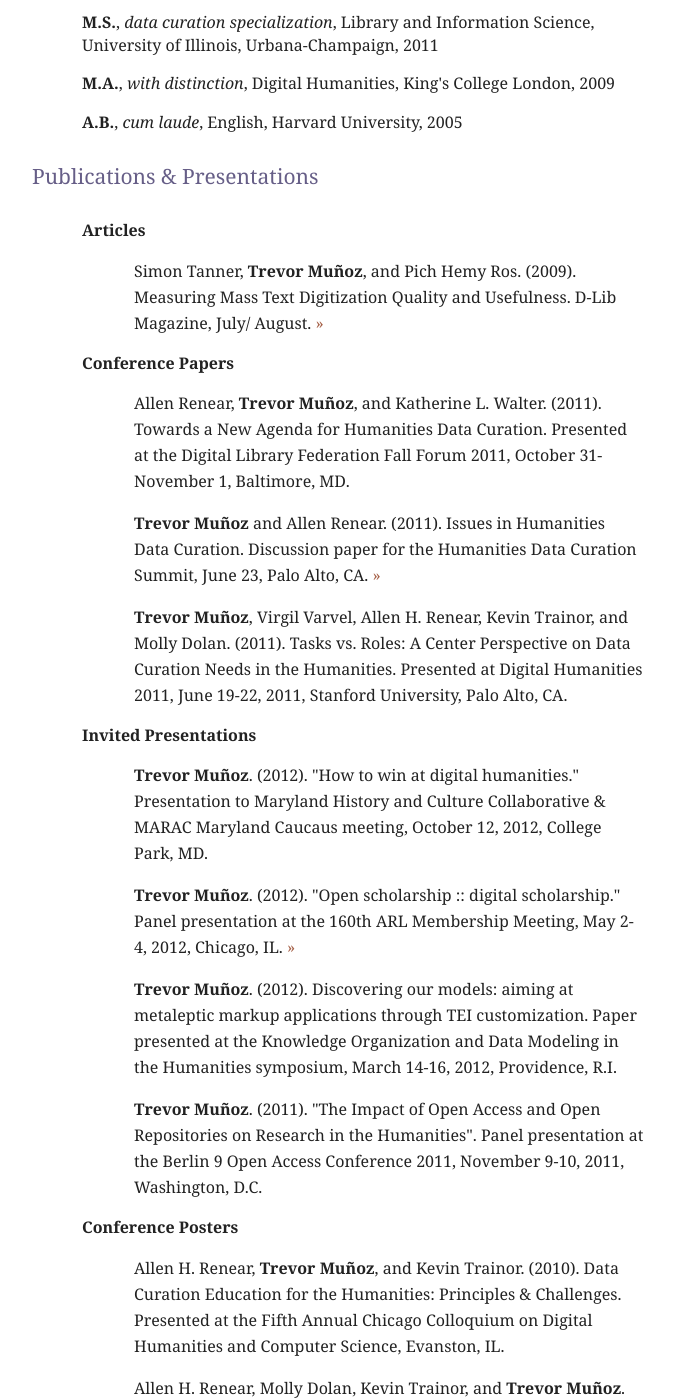
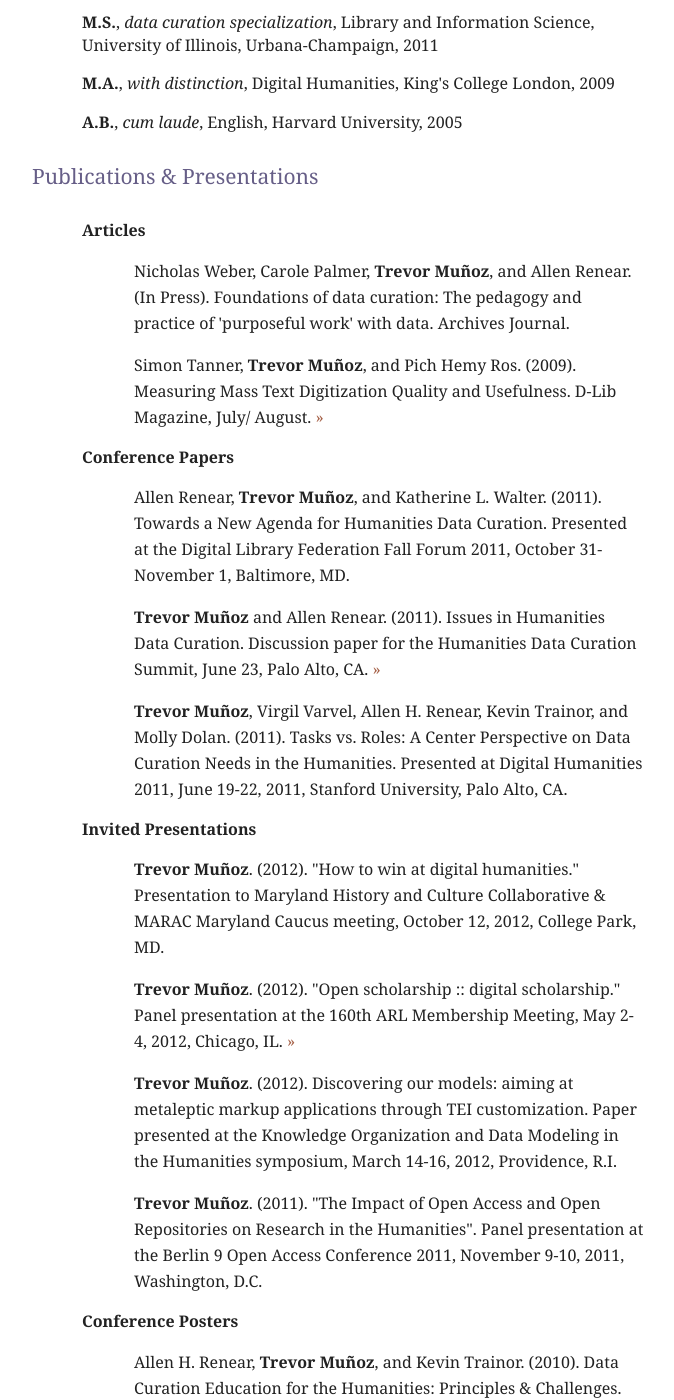
Before and after one commit to trevormunoz/calling-card, a Jekyll site: the page built from about/cv/index.html, in a window 1280 px wide and 1400 px high, scrolled down 854 px. Shown: the whole window, without its empty margins (302-976 px from the left). Built offline with Jekyll 4.4.1, drawn with Linux system fonts in a browser that asks for light colours; nearby versions of some CDN libraries; Markdown is read by kramdown in place of the engine named in the settings.

Commit message:
Adding new publication to CV

```diff
--- a/about/cv/index.html
+++ b/about/cv/index.html
@@ -34,6 +34,7 @@
   <ul>
     <li><strong>Articles</strong>
       <ul>
+          <li><p class="citation">Nicholas Weber, Carole Palmer, <strong>Trevor Muñoz</strong>, and Allen Renear. (In Press). Foundations of data curation: The pedagogy and practice of 'purposeful work' with data. Archives Journal.</p></li>
           <li><p class="citation">Simon Tanner, <strong>Trevor Muñoz</strong>, and Pich Hemy Ros. (2009). Measuring Mass Text Digitization Quality and Usefulness. D-Lib Magazine, July/ August. <a href="http://www.dlib.org/dlib/july09/munoz/07munoz.html" target="_blank">&raquo;</a></p></li>
         </ul>
     <li><strong>Conference Papers</strong>
@@ -47,7 +48,7 @@
 </li>
   <li><strong>Invited Presentations</strong>
 <ul>
-  <li><p class="citation"><strong>Trevor Muñoz</strong>. (2012). "How to win at digital humanities." Presentation to Maryland History and Culture Collaborative &amp; MARAC Maryland Caucaus meeting, October 12, 2012, College Park, MD.</p></li>
+  <li><p class="citation"><strong>Trevor Muñoz</strong>. (2012). "How to win at digital humanities." Presentation to Maryland History and Culture Collaborative &amp; MARAC Maryland Caucus meeting, October 12, 2012, College Park, MD.</p></li>
   <li><p class="citation"><strong>Trevor Muñoz</strong>. (2012). "Open scholarship :: digital scholarship." Panel presentation at the 160th ARL Membership Meeting, May 2-4, 2012, Chicago, IL. <a href="http://www.arl.org/bm~doc/mm12spring-munoz.pdf">&raquo;</a> </p></li>
 
   <li><p class="citation"><strong>Trevor Muñoz</strong>. (2012). Discovering our models: aiming at metaleptic markup applications through TEI customization. Paper presented at the Knowledge Organization and Data Modeling in the Humanities symposium, March 14-16, 2012, Providence, R.I.</p></li>
```
